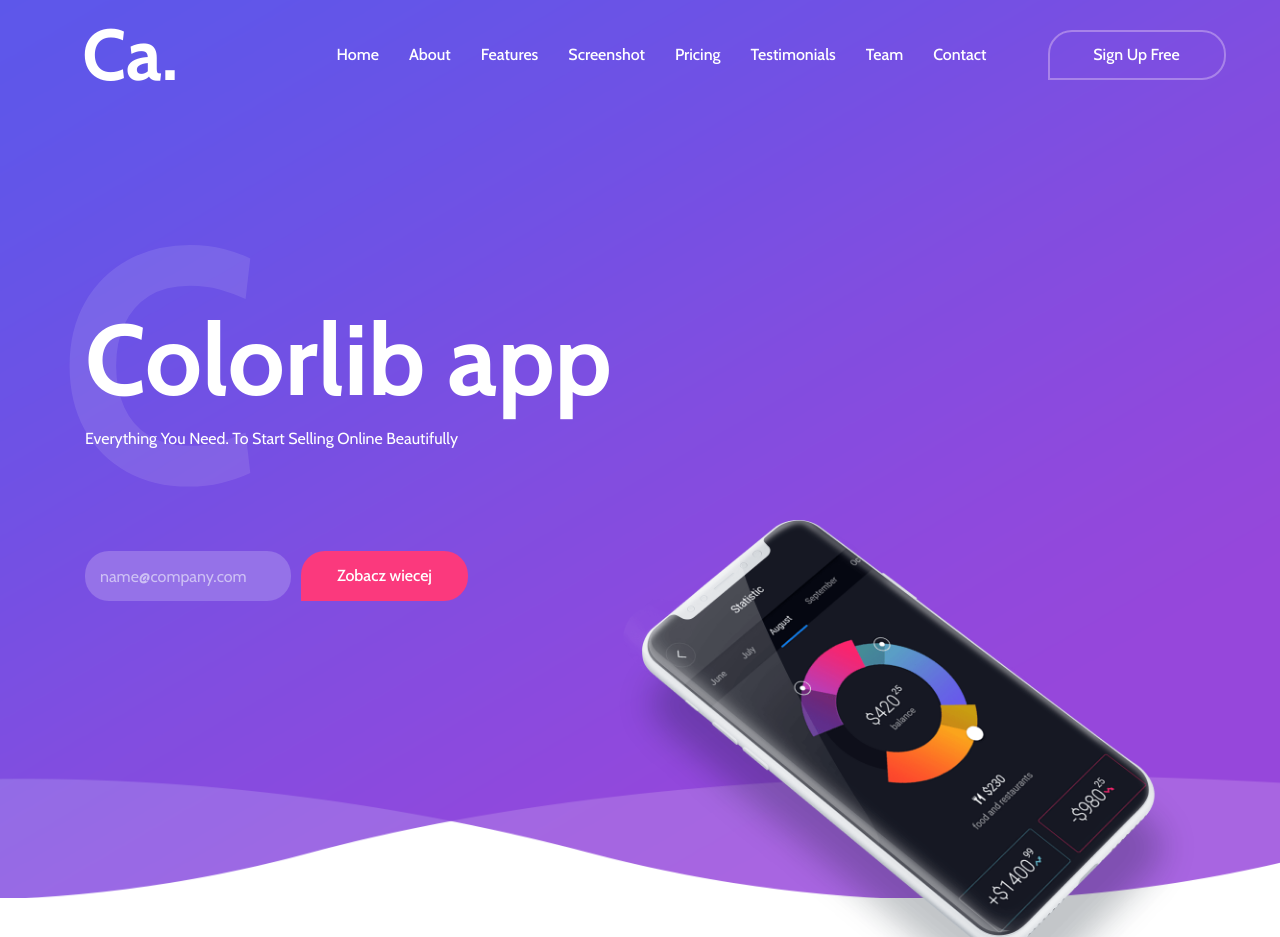
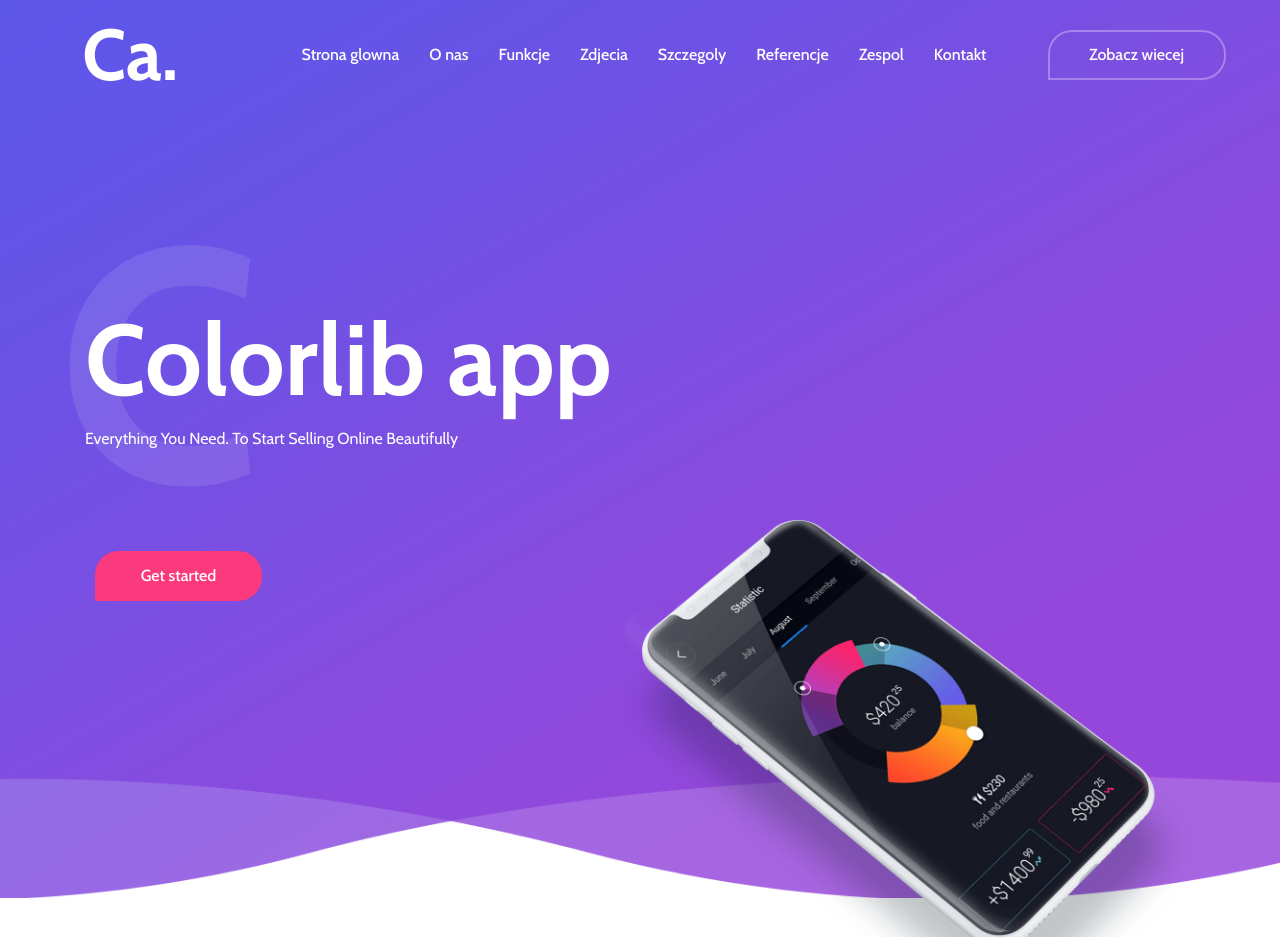
Before and after one commit to magdalenacisek/mpopielawskaca.github.io, a plain HTML site: page index.html in a window 1280 px wide. Shown: the top 937 px of the page. Drawn offline with nearby package versions, Linux system fonts and the light colour scheme; files whose address does not match are found by name.

Commit message:
adding files

```diff
--- a/index.html
+++ b/index.html
@@ -72,17 +72,17 @@
                             <!-- Menu Area -->
                             <div class="collapse navbar-collapse" id="ca-navbar">
                                 <ul class="navbar-nav ml-auto" id="nav">
-                                    <li class="nav-item active"><a class="nav-link" href="#home">Home</a></li>
-                                    <li class="nav-item"><a class="nav-link" href="#about">About</a></li>
-                                    <li class="nav-item"><a class="nav-link" href="#features">Features</a></li>
-                                    <li class="nav-item"><a class="nav-link" href="#screenshot">Screenshot</a></li>
-                                    <li class="nav-item"><a class="nav-link" href="#pricing">Pricing</a></li>
-                                    <li class="nav-item"><a class="nav-link" href="#testimonials">Testimonials</a></li>
-                                    <li class="nav-item"><a class="nav-link" href="#team">Team</a></li>
-                                    <li class="nav-item"><a class="nav-link" href="#contact">Contact</a></li>
+                                    <li class="nav-item active"><a class="nav-link" href="#home">Strona glowna</a></li>
+                                    <li class="nav-item"><a class="nav-link" href="#about">O nas</a></li>
+                                    <li class="nav-item"><a class="nav-link" href="#features">Funkcje</a></li>
+                                    <li class="nav-item"><a class="nav-link" href="#screenshot">Zdjecia</a></li>
+                                    <li class="nav-item"><a class="nav-link" href="#pricing">Szczegoly</a></li>
+                                    <li class="nav-item"><a class="nav-link" href="#testimonials">Referencje</a></li>
+                                    <li class="nav-item"><a class="nav-link" href="#team">Zespol</a></li>
+                                    <li class="nav-item"><a class="nav-link" href="#contact">Kontakt</a></li>
                                 </ul>
                                 <div class="sing-up-button d-lg-none">
-                                    <a href="#">Sign Up Free</a>
+                                    <a href="http://www.zarz.agh.edu.pl">Zobacz wiecej</a>
                                 </div>
                             </div>
                         </nav>
@@ -91,7 +91,7 @@
                 <!-- Signup btn -->
                 <div class="col-12 col-lg-2">
                     <div class="sing-up-button d-none d-lg-block">
-                        <a href="#">Sign Up Free</a>
+                        <a href="http://www.zarz.agh.edu.pl">Zobacz wiecej</a>
                     </div>
                 </div>
             </div>
@@ -112,8 +112,8 @@
                     <div class="get-start-area">
                         <!-- Form Start -->
                         <form action="#" method="post" class="form-inline">
-                            <input type="email" class="form-control email" placeholder="name@company.com">
-                            <input type="submit" class="submit" value="Zobacz wiecej">
+                            <!--<input type="email" class="form-control email" placeholder="name@company.com">-->
+                            <input type="submit" class="submit" value="Get started">
                         </form>
                         <!-- Form End -->
                     </div>
@@ -429,7 +429,7 @@
                         </div>
                         <!-- Plan Button  -->
                         <div class="plan-button">
-                            <a href="#">Szczegoly</a>
+                            <a href="https://allegro.pl">Szczegoly</a>
                         </div>
                     </div>
                 </div>
@@ -453,7 +453,7 @@
                         </div>
                         <!-- Plan Button  -->
                         <div class="plan-button">
-                            <a href="#">Szczegoly</a>
+                            <a href="https://allegro.pl">Szczegoly</a>
                         </div>
                     </div>
                 </div>
@@ -477,7 +477,7 @@
                         </div>
                         <!-- Plan Button  -->
                         <div class="plan-button">
-                            <a href="#">Szczegoly</a>
+                            <a href="https://allegro.pl">Szczegoly</a>
                         </div>
                     </div>
                 </div>
@@ -501,7 +501,7 @@
                         </div>
                         <!-- Plan Button  -->
                         <div class="plan-button">
-                            <a href="#">Szczegoly</a>
+                            <a href="https://allegro.pl">Szczegoly</a>
                         </div>
                     </div>
                 </div>
@@ -632,7 +632,7 @@
                 </div>
                 <div class="col-md-4">
                     <div class="get-started-button wow bounceInDown" data-wow-delay="0.5s">
-                        <a href="#">Zobacz wiecej</a>
+                        <a href="https://www.onet.pl">Get started</a>
                     </div>
                 </div>
             </div>
@@ -741,7 +741,7 @@
                 <div class="col-md-6">
                     <!-- Heading Text  -->
                     <div class="section-heading">
-                        <h2>Get in touch with us!</h2>
+                        <h2>Skontaktuj sie z nami!</h2>
                         <div class="line-shape"></div>
                     </div>
                     <div class="footer-text">
@@ -767,24 +767,24 @@
                                     <!-- Single Input Area Start -->
                                     <div class="col-md-12">
                                         <div class="form-group">
-                                            <input type="text" class="form-control" name="name" id="name" placeholder="Your Name" required>
+                                            <input type="text" class="form-control" name="name" id="name" placeholder="Imie i nazwisko" required>
                                         </div>
                                     </div>
                                     <!-- Single Input Area Start -->
                                     <div class="col-md-12">
                                         <div class="form-group">
-                                            <input type="email" class="form-control" name="email" id="email" placeholder="Your E-mail" required>
+                                            <input type="email" class="form-control" name="email" id="email" placeholder="E-mail" required>
                                         </div>
                                     </div>
                                     <!-- Single Input Area Start -->
                                     <div class="col-12">
                                         <div class="form-group">
-                                            <textarea name="message" class="form-control" id="message" cols="30" rows="4" placeholder="Your Message *" required></textarea>
+                                            <textarea name="message" class="form-control" id="message" cols="30" rows="4" placeholder="Wiadomosc *" required></textarea>
                                         </div>
                                     </div>
                                     <!-- Single Input Area Start -->
                                     <div class="col-12">
-                                        <button type="submit" class="btn submit-btn">Send Now</button>
+                                        <button type="submit" class="btn submit-btn">Wyslij teraz</button>
                                     </div>
                                 </div>
                             </div>
```
